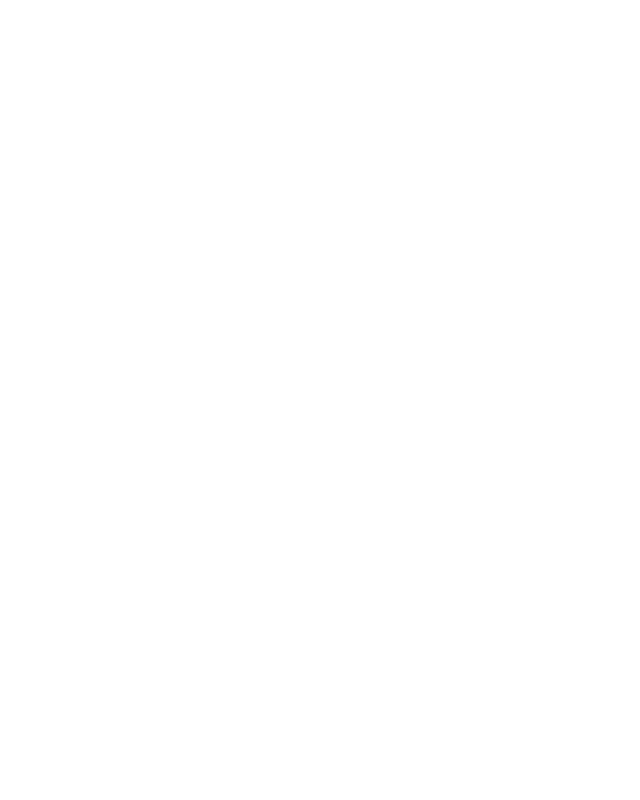
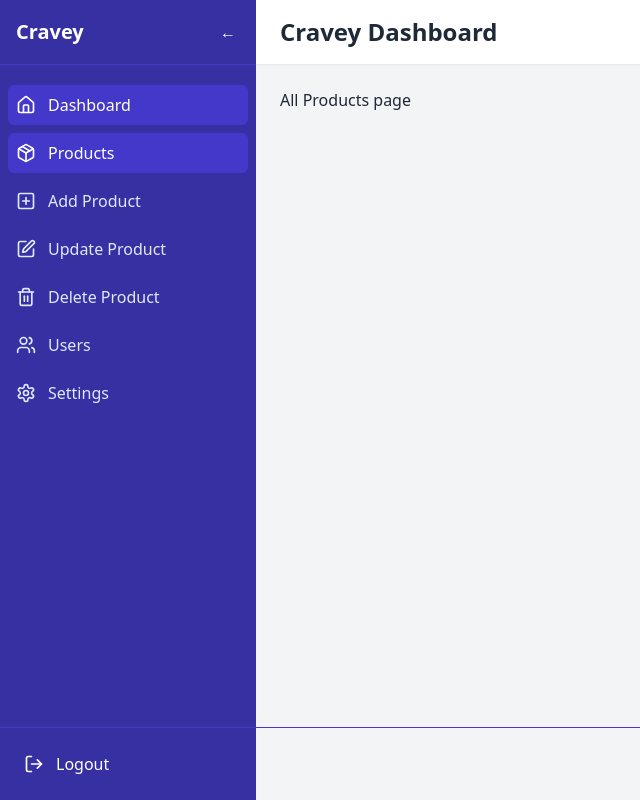
Before and after one commit to tuhin92/Cravey-client, a React app: page /dashboard/products in a window 1280 px wide. Before the commit this address had no page. Shown: the whole page, without its empty margins (0-640 px from the left). Built offline with nearby package versions, Linux system fonts and the light colour scheme; the HTML template or start-up script is replaced by a standard one.

Commit message:
update file structure

```diff
--- a/src/main.jsx
+++ b/src/main.jsx
@@ -7,11 +7,12 @@ import About from "./pages/About";
 import Home from "./pages/Home";
 import Shop from "./pages/Shop";
 import Services from "./pages/Services";
-import AddProduct from "./pages/Dashboard/AddProduct";
+import AddProduct from "./pages/Dashboard/AddProduct/AddProduct";
 import Dashboard from "./pages/Dashboard/Dashboard";
 import DashboardLayout from "./pages/Dashboard/Layout/DashboardLayout";
-import UpdateProducts from "./pages/Dashboard/UpdateProducts";
-import DeleteProducts from "./pages/Dashboard/DeleteProducts";
+import UpdateProducts from "./pages/Dashboard/UpdateProducts/UpdateProducts";
+import DeleteProducts from "./pages/Dashboard/DeleteProducts/DeleteProducts";
+import Products from "./pages/Dashboard/Products/Products";
 
 // Create a root and render the App component
 const root = createRoot(document.getElementById("root"));
@@ -33,6 +34,7 @@ root.render(
           <Route path="add-product" element={<AddProduct />} />
           <Route path="update-product" element={<UpdateProducts />} />
           <Route path="delete-product" element={<DeleteProducts/>} />
+          <Route path="products" element={<Products/>} />
         </Route>
       </Routes>
     </BrowserRouter>
--- a/src/pages/Dashboard/Dashboard.jsx
+++ b/src/pages/Dashboard/Dashboard.jsx
@@ -1,10 +1,9 @@
 import React from 'react';
-import AddProduct from './AddProduct';
 
 const Dashboard = () => {
     return (
         <div>
-            <button></button>
+            <h2>Overview</h2>
         </div>
     );
 };
--- /dev/null
+++ b/src/pages/Dashboard/Products/Products.jsx
@@ -0,0 +1,11 @@
+import React from 'react';
+
+const Products = () => {
+    return (
+        <div>
+            <h2>All Products page</h2>
+        </div>
+    );
+};
+
+export default Products;
```
Also changed, not shown: src/pages/Dashboard/AddProduct/AddProduct.jsx (renamed from src/pages/Dashboard/AddProduct.jsx), src/pages/Dashboard/DeleteProducts/DeleteProducts.jsx (renamed from src/pages/Dashboard/DeleteProducts.jsx), src/pages/Dashboard/UpdateProducts/UpdateProducts.jsx (renamed from src/pages/Dashboard/UpdateProducts.jsx).
